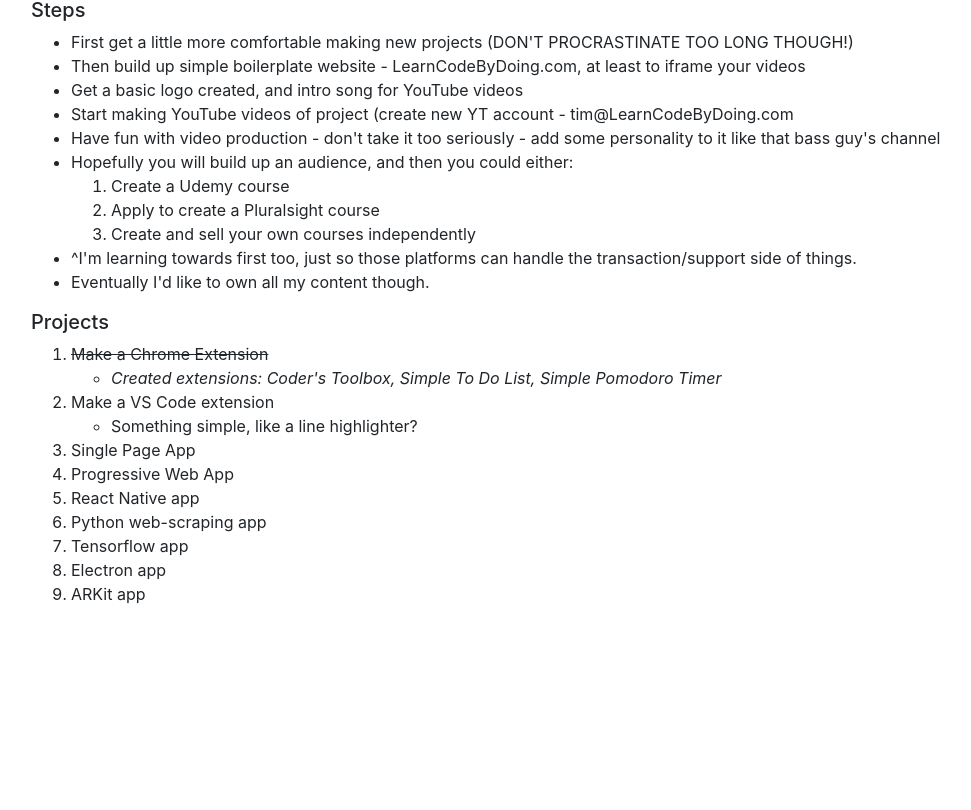
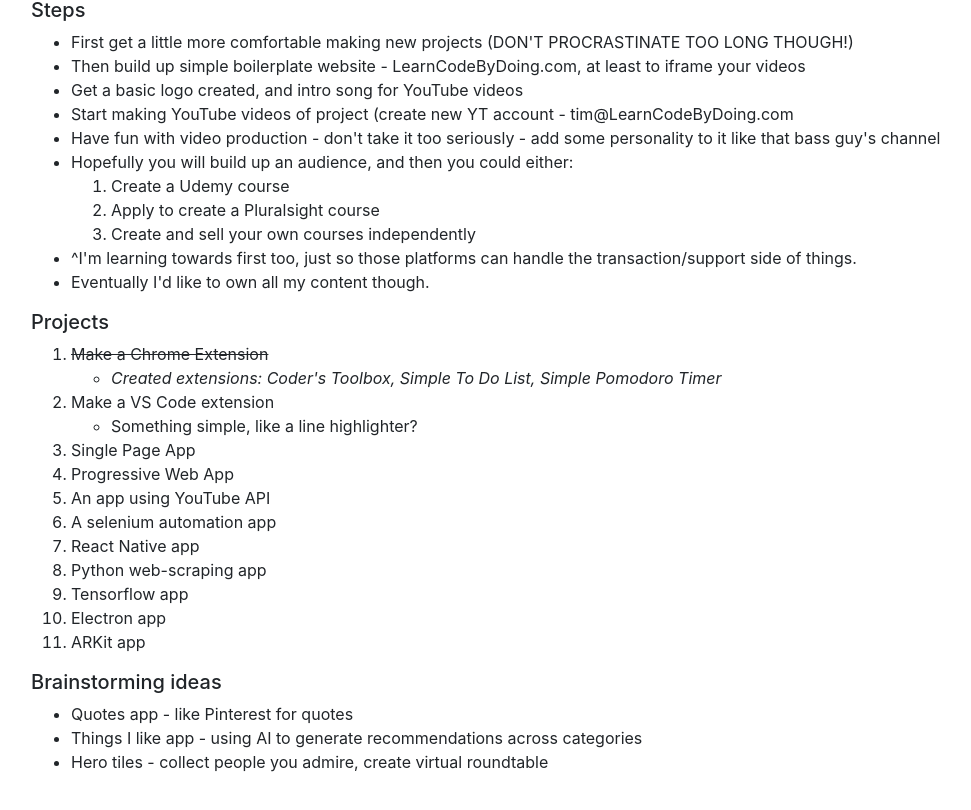
Before and after one commit to TimFinnigan/tim-finnigan-homepage, a React (Create React App) app: page /learncodebydoing in a window 1280 px wide. Shown: the part 684-1494 px from the top of the page, without its empty margins (1-972 px from the left). Before the commit the page ends 1338 px from the top, so only its background shows below. Built offline with nearby package versions, Linux system fonts and the light colour scheme.

Commit message:
add new ideas

```diff
--- a/src/learncodebydoing.js
+++ b/src/learncodebydoing.js
@@ -123,12 +123,20 @@ class LearnCodeByDoing extends React.Component {
           </ul>
           <li>Single Page App</li>
           <li>Progressive Web App</li>
+          <li>An app using YouTube API</li>
+          <li>A selenium automation app</li>
           <li>React Native app</li>
           <li>Python web-scraping app</li>
           <li>Tensorflow app</li>
           <li>Electron app</li>
           <li>ARKit app</li>
         </ol>
+        <h5>Brainstorming ideas</h5>
+        <ul>
+            <li>Quotes app - like Pinterest for quotes</li>
+            <li>Things I like app - using AI to generate recommendations across categories</li>
+            <li>Hero tiles - collect people you admire, create virtual roundtable</li>
+        </ul>
       </div>
     );
   }
```
